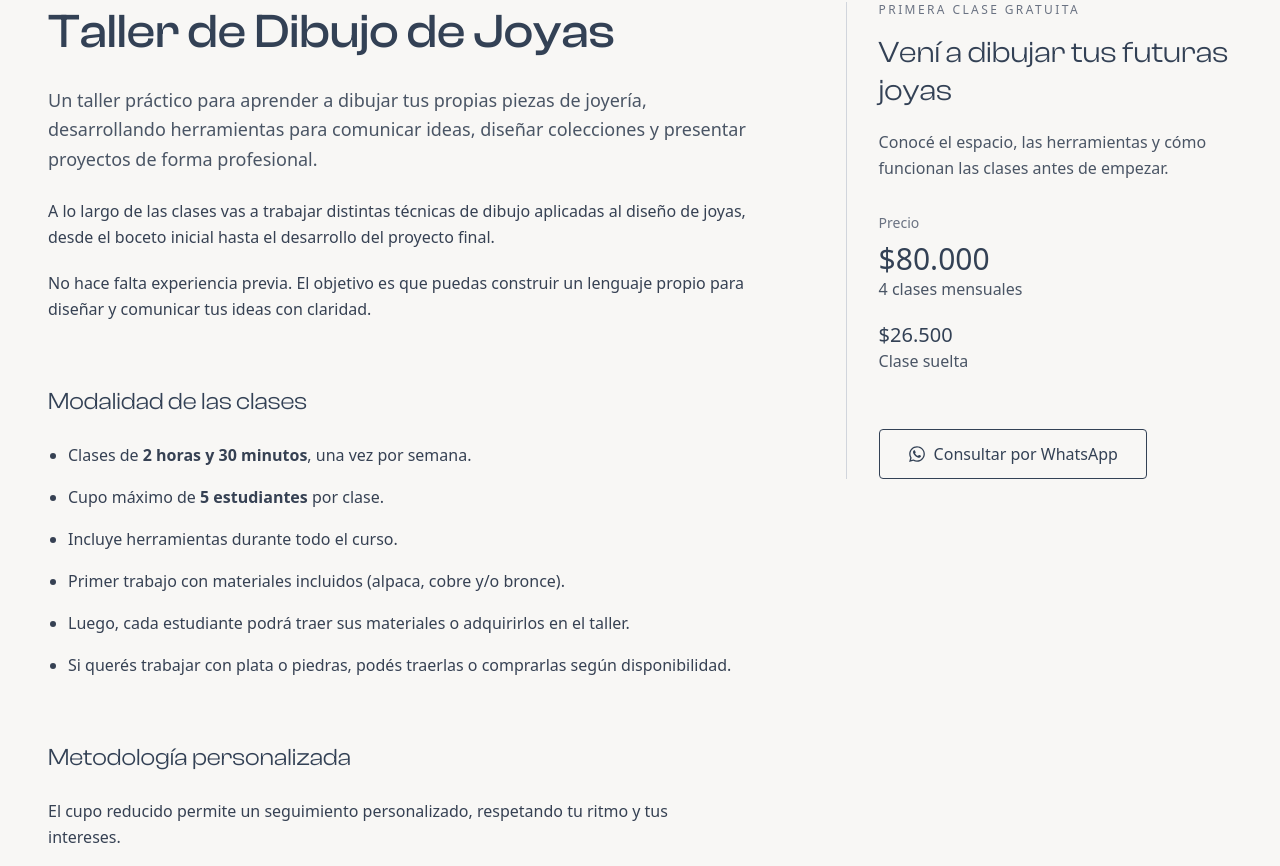
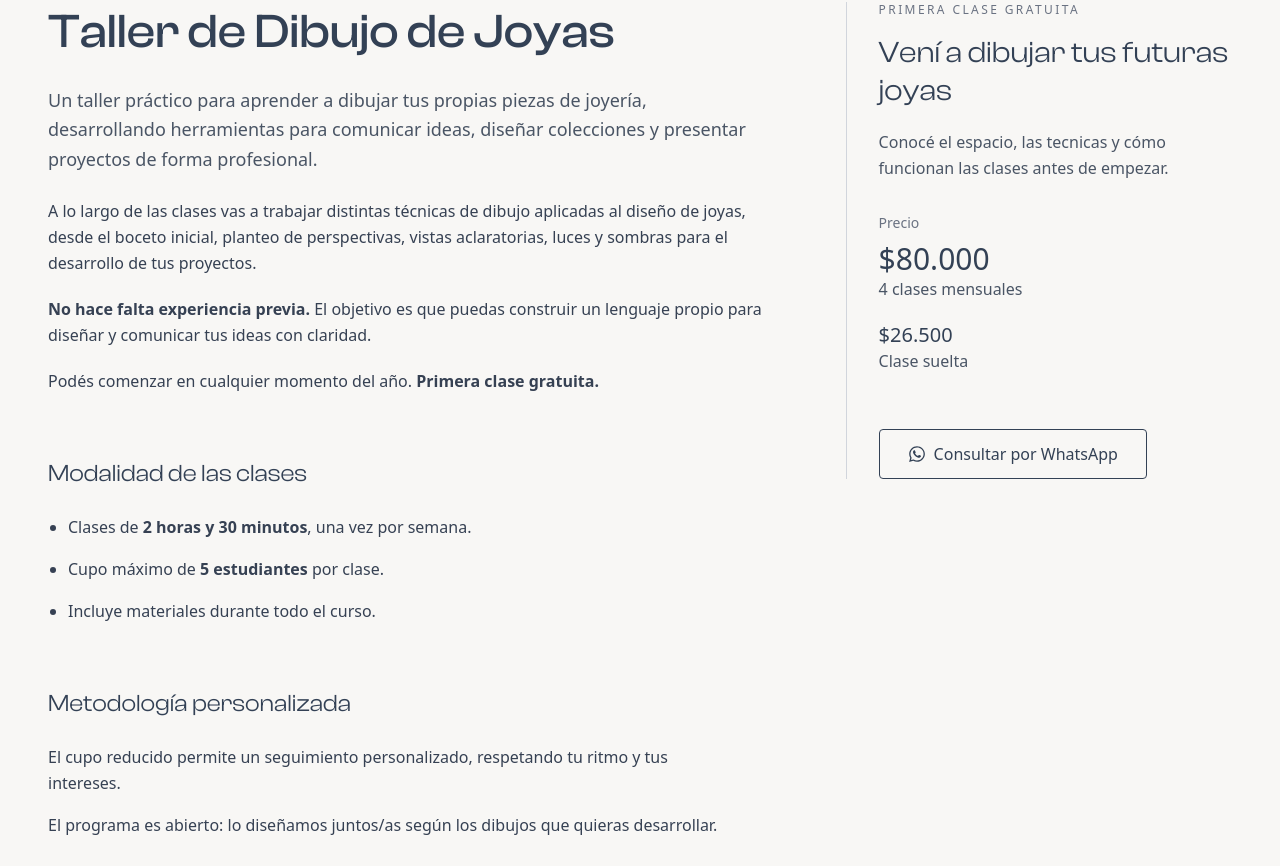
Before and after one commit to MarianoReyG/atelierdejoyeria, a React (Vite) app in the folder frontend/: page /cursos/taller-dibujo-de-joyas in a window 1280 px wide. Shown: the part 654-1520 px from the top of the page. Built offline with nearby package versions, Linux system fonts and the light colour scheme.

Commit message:
workshops info

```diff
--- a/frontend/src/components/Workshops.jsx
+++ b/frontend/src/components/Workshops.jsx
@@ -40,8 +40,8 @@ function Workshops() {
             </h3>
 
             <p className="text-base text-gray-600 leading-relaxed">
-              Empezá desde cero y diseñá tus propias piezas. Clases semanales de
-              2:30 hs, con cupos reducidos y acompañamiento personalizado.
+              Empezá desde cero y diseñá tus propias piezas. Explora tecnicas
+              tradicionales y desarrolla tus propios diseños a tu ritmo
             </p>
 
             <p className="text-sm font-medium text-gray-500">
--- a/frontend/src/pages/CoursesDetails/DrawingCourseDetail.jsx
+++ b/frontend/src/pages/CoursesDetails/DrawingCourseDetail.jsx
@@ -26,13 +26,18 @@ function DrawingCourseDetail() {
             <section className="mt-6 space-y-5 text-gray-700 leading-relaxed">
               <p>
                 A lo largo de las clases vas a trabajar distintas técnicas de
-                dibujo aplicadas al diseño de joyas, desde el boceto inicial
-                hasta el desarrollo del proyecto final.
+                dibujo aplicadas al diseño de joyas, desde el boceto inicial,
+                planteo de perspectivas, vistas aclaratorias, luces y sombras
+                para el desarrollo de tus proyectos.
               </p>
               <p>
-                No hace falta experiencia previa. El objetivo es que puedas
-                construir un lenguaje propio para diseñar y comunicar tus ideas
-                con claridad.
+                <strong>No hace falta experiencia previa.</strong> El objetivo
+                es que puedas construir un lenguaje propio para diseñar y
+                comunicar tus ideas con claridad.
+              </p>
+              <p className="mt-4">
+                Podés comenzar en cualquier momento del año.{" "}
+                <strong>Primera clase gratuita.</strong>
               </p>
             </section>
             <section className="mt-16">
@@ -50,22 +55,7 @@ function DrawingCourseDetail() {
                   Cupo máximo de <strong>5 estudiantes</strong> por clase.
                 </li>
 
-                <li>Incluye herramientas durante todo el curso.</li>
-
-                <li>
-                  Primer trabajo con materiales incluidos (alpaca, cobre y/o
-                  bronce).
-                </li>
-
-                <li>
-                  Luego, cada estudiante podrá traer sus materiales o
-                  adquirirlos en el taller.
-                </li>
-
-                <li>
-                  Si querés trabajar con plata o piedras, podés traerlas o
-                  comprarlas según disponibilidad.
-                </li>
+                <li>Incluye materiales durante todo el curso.</li>
               </ul>
             </section>
 
@@ -80,12 +70,8 @@ function DrawingCourseDetail() {
               </p>
 
               <p className="mt-4 text-gray-700 leading-relaxed">
-                El programa es abierto: lo diseñamos juntos/as según los
-                proyectos que quieras desarrollar.
-              </p>
-
-              <p className="mt-4 font-bold">
-                Podés comenzar en cualquier momento del año.
+                El programa es abierto: lo diseñamos juntos/as según los dibujos
+                que quieras desarrollar.
               </p>
             </section>
             <section className="mt-16">
@@ -95,29 +81,29 @@ function DrawingCourseDetail() {
 
               <div className="grid sm:grid-cols-2 gap-x-10 gap-y-3 text-gray-700">
                 <p>
-                  <strong>Lunes:</strong> 14:00–16:30 / 17:30–20:00
+                  <strong>Lunes:</strong> 17:30–20:00
                 </p>
 
-                <p>
+                {/* <p>
                   <strong>Martes:</strong> 10:00–12:30 / 14:00–16:30 /
                   17:30–20:00
+                </p> */}
+
+                <p>
+                  <strong>Miércoles:</strong> 17:30–20:00
                 </p>
 
-                <p>
-                  <strong>Miércoles:</strong> 14:00–16:30 / 17:30–20:00
-                </p>
-
-                <p>
+                {/* <p>
                   <strong>Jueves:</strong> 10:00–12:30 / 14:00–16:30 /
                   17:30–20:00
                 </p>
 
                 <p>
                   <strong>Viernes:</strong> 14:00–16:30 / 17:30–20:00
-                </p>
+                </p> */}
 
                 <p>
-                  <strong>Sábados:</strong> 10:00–12:30 / 14:00–16:30
+                  <strong>Sábados:</strong> 14:00–16:30
                 </p>
               </div>
 
@@ -150,8 +136,8 @@ function DrawingCourseDetail() {
                   </h3>
 
                   <p className="mt-5 text-gray-600 leading-relaxed">
-                    Conocé el espacio, las herramientas y cómo funcionan las
-                    clases antes de empezar.
+                    Conocé el espacio, las tecnicas y cómo funcionan las clases
+                    antes de empezar.
                   </p>
                 </div>
 
--- a/frontend/src/pages/CoursesDetails/InitialCourseDetail.jsx
+++ b/frontend/src/pages/CoursesDetails/InitialCourseDetail.jsx
@@ -37,9 +37,12 @@ function InitialCourseDetail() {
                 del tiempo que decidas dedicar al curso (recomendado: mínimo de
                 7 a 8 meses).
               </p>
+              <p>
+                <strong>Primera clase gratuita</strong>
+              </p>
             </section>
 
-            <section className="mt-16">
+            <section className="mt-14">
               <h2 className="text-2xl font-[clashDisplay] mb-6">
                 Modalidad de las clases
               </h2>
@@ -54,7 +57,9 @@ function InitialCourseDetail() {
                   Cupo máximo de <strong>5 estudiantes</strong> por clase.
                 </li>
 
-                <li>Incluye herramientas durante todo el curso.</li>
+                <li>
+                  <strong>Incluye herramientas durante todo el curso.</strong>
+                </li>
 
                 <li>
                   Primer trabajo con materiales incluidos (alpaca, cobre y/o
--- a/frontend/src/pages/CoursesDetails/RepairCourseDetail.jsx
+++ b/frontend/src/pages/CoursesDetails/RepairCourseDetail.jsx
@@ -18,8 +18,8 @@ function RepairCourseDetail() {
 
               <p className="mt-6 text-lg text-gray-600 leading-relaxed">
                 Un workshop intensivo para aprender técnicas básicas de joyería
-                mientras reparás esas piezas que dejaste de usar y les devolvés
-                una nueva vida.
+                mientras reparás esas piezas dañadas que dejaste de usar y les
+                das una nueva vida.
               </p>
             </div>
 
@@ -33,7 +33,7 @@ function RepairCourseDetail() {
               <p>
                 Las prácticas se adaptan a cada pieza, para que puedas reparar
                 cierres, cadenas, aros, dijes, anillos o pulseras mientras
-                incorporás herramientas básicas de joyería.
+                incorporás tecnicas básicas de joyería.
               </p>
 
               <p>
@@ -48,7 +48,7 @@ function RepairCourseDetail() {
               </h2>
               <ul className="list-disc pl-5 space-y-4 text-gray-700">
                 <li>
-                  Duración: <strong>3 horas</strong>, 1 sola vez.
+                  Duración: <strong>3 horas</strong>, 1 encuentro.
                 </li>
                 <li>
                   Cupo máximo: <strong>5 estudiantes</strong> por clase.
@@ -63,7 +63,7 @@ function RepairCourseDetail() {
 
               <div className="space-y-4 text-gray-700 leading-relaxed">
                 <p c>
-                  <strong>Sábado 15 de junio · 14:00 a 17:00 hs</strong>
+                  <strong>Sábado 23 de Mayo · 15:00 a 18:00 hs</strong>
                 </p>
 
                 <p>
@@ -104,7 +104,7 @@ function RepairCourseDetail() {
                 <div className="mt-8 text-gray-700">
                   <p className="text-sm text-gray-500 mb-5">Fecha</p>
                   <p>
-                    <strong>Sábado 15 de junio · 14:00 a 17:00 hs</strong>
+                    <strong>Sábado 23 de Mayo · 15:00 a 18:00 hs</strong>
                   </p>
                 </div>
 
--- a/frontend/src/pages/StudentWorkDetail.jsx
+++ b/frontend/src/pages/StudentWorkDetail.jsx
@@ -46,7 +46,7 @@ function StudentWorkDetail() {
   };
 
   return (
-    <section className="py-24 px-6 lg:px-12 bg-white text-[#334155]">
+    <section className="py-24 px-6 lg:px-12 bg-[#f8f7f5] text-[#334155]">
       <div className="max-w-7xl mx-auto space-y-32">
         <motion.div
           initial="hidden"
```
